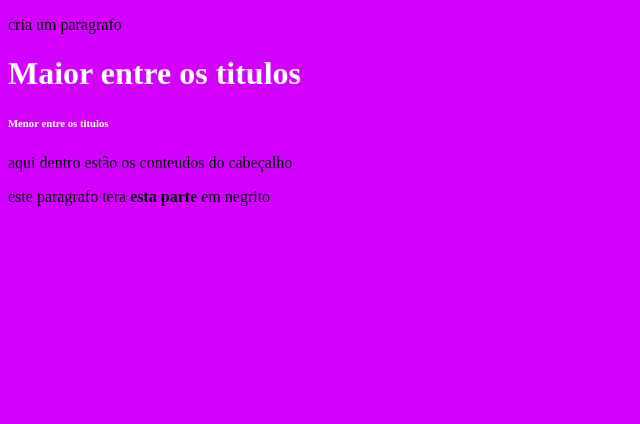
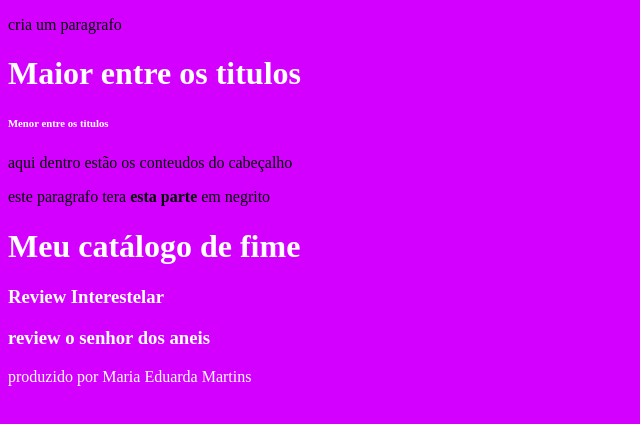
Before and after one commit to mariaMartins2008/1P-1A, a plain HTML site: page index.html in a window 1280 px wide. Shown: the whole page, without its empty margins (0-640 px from the left). Drawn offline with Linux system fonts and the light colour scheme.

Commit message:
Add files via upload

```diff
--- a/index.html
+++ b/index.html
@@ -16,12 +16,17 @@
         <p>este paragrafo tera <b>esta parte </b> em negrito
         </p>
     </header>
+<body>
+    <header>
+        <h1>Meu catálogo de fime</h1>
+    </header>
+    <main>
+        <h3>Review Interestelar </h3>
+        <h3>review o senhor dos aneis</h3>
+    </main>
+    <footer>
+        produzido por Maria Eduarda Martins
+    </footer>
+</body>
 
-
-
-
-
-
-
-</body>
 </html>
```
